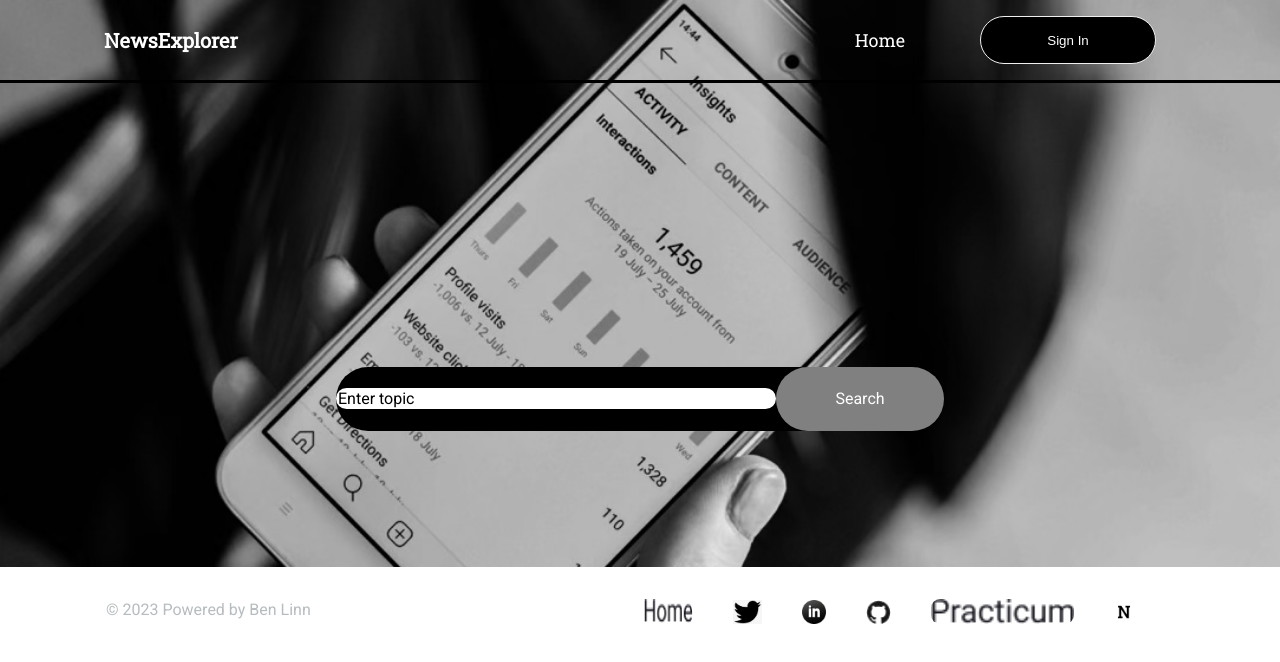
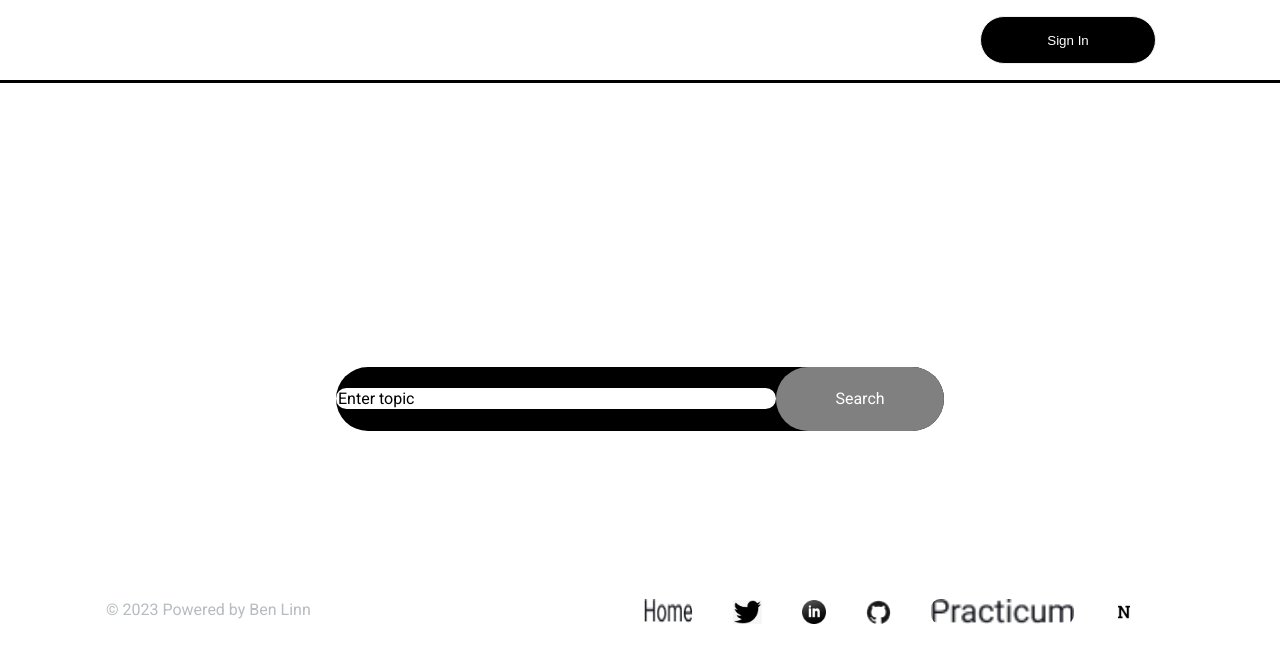
Before and after one commit to blinn26/project-name-frontend, a React (Create React App) app: page /saved-news in a window 1280 px wide. Shown: the top 662 px of the page. Built offline with nearby package versions, Linux system fonts and the light colour scheme; no server answers.

Commit message:
uselocation

```diff
--- a/src/components/App/App.js
+++ b/src/components/App/App.js
@@ -142,7 +142,7 @@ function App() {
           }
         />
         <Route
-          path='saved-news'
+          path='/saved-news'
           element={
             <SavedNews
               isLoggedIn={isLoggedIn}
--- a/src/components/Header/Header.js
+++ b/src/components/Header/Header.js
@@ -1,13 +1,12 @@
 import React from 'react';
 import SearchForm from '../SearchForm/SearchForm';
 import Navigation from '../Navigation/Navigation';
+import { useLocation } from 'react-router-dom';
 import './Header.css';
 
-function Header(props) {
-  const { handleModalOpen, handleSearchSubmit, isLoggedIn, news, theme, toggleTheme, handleLogOut } = props;
-
+function Header({ handleModalOpen, handleSearchSubmit, isLoggedIn, news, theme, toggleTheme, handleLogOut }) {
   return (
-    <header className={`header ${isLoggedIn ? '' : 'header_image'}`}>
+    <header className={`header ${useLocation().pathname === '/saved-news' ? '' : 'header_image'}`}>
       <Navigation
         toggleTheme={toggleTheme}
         theme={theme}
```
